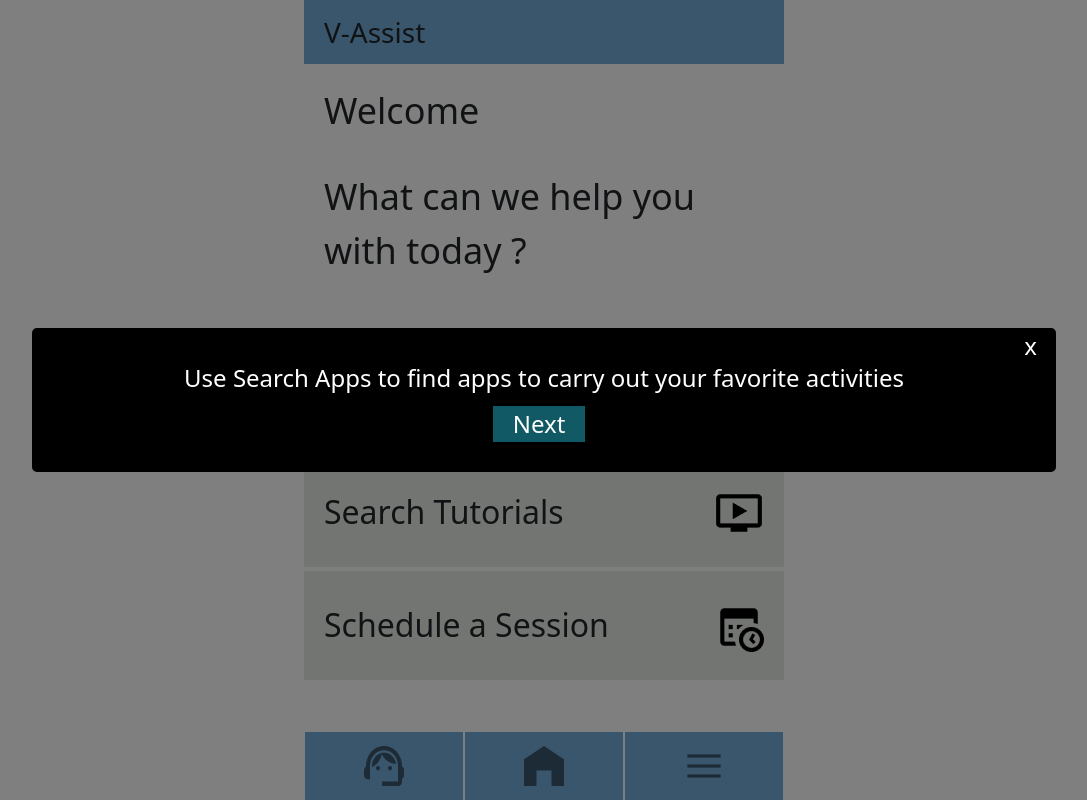
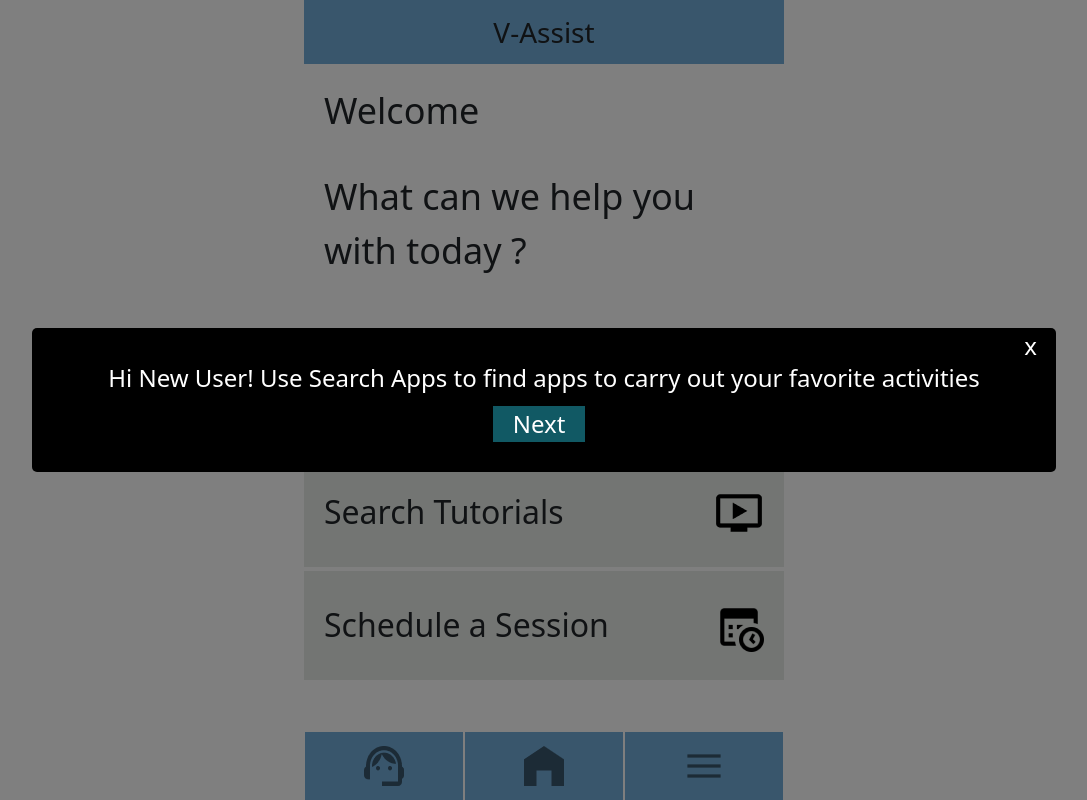
Before and after one commit to guptavashisht24/dp-hci, a React (Create React App) app: page / in a window 1280 px wide. Shown: the whole page, without its empty margins (96-1183 px from the left). Built offline with nearby package versions, Linux system fonts and the light colour scheme.

Commit message:
add header styles

```diff
--- a/src/components/Header/index.css
+++ b/src/components/Header/index.css
@@ -7,18 +7,21 @@
     background-color: #73ADD8;
     height: 8vh;
     display: flex;
-    justify-content: flex-start;
+    justify-content: center;
     align-items: center;
     font-style: normal;
     font-weight: 400;
     font-size: 28px;
     line-height: 34px;
-    padding-left: 20px;
 }
 .headerBack{
-    height: 8vh;
-    display: flex;
-    justify-content: space-between;
-    align-items: center;
-    font-style: normal;
+    position : absolute;
+    left : 5px;
+    top : 1.25vh;
 }
+.w60{
+    width: 60%;
+}
+.w20{
+    width: 30%!important;
+}
--- a/src/components/Header/index.js
+++ b/src/components/Header/index.js
@@ -1,4 +1,4 @@
-import React, {useState} from "react";
+import React, { useState } from "react";
 import './index.css'
 import { Link } from "react-router-dom";
 import MenuImg from '../../images/menu.png'
@@ -9,23 +9,26 @@
 import { useNavigate } from "react-router-dom";
 
 
-function Header({type}) {
+function Header({ type }) {
     let navigate = useNavigate();
-    const showBackHeader = type && type=='back'
+    const showBackHeader = type && type == 'back'
+    const withBack = <div className="header">
+        <div className="w20" onClick={() => navigate(-1)}>
+            <img src={Back} />
+        </div>
+        <div className="flex w60">
+            <Link to={"/"}>V-Assist</Link>
+        </div>
+    </div>
 
+    const noBack = <div className="header">
+    <div className="flex">
+        <Link to={"/"}>V-Assist</Link>
+    </div>
+</div>
     return (
         <div>
-        {!showBackHeader && <div className="header">
-            <>V-Assist</>
-        </div>}
-         {showBackHeader && <div className="headerBack">
-             <div onClick={() => navigate(-1)}>
-                 <img src={Back}/>
-             </div>
-             <div>
-             <img src={Close}/>
-             </div>
-        </div>}
+            {type == "noback"?noBack:withBack}
         </div>
     )
 }
--- a/src/components/Onboard/index.js
+++ b/src/components/Onboard/index.js
@@ -2,7 +2,7 @@
 import './index.css'
 
 
-const data = ["Use Search Apps to find apps to carry out your favorite activities", "Use Search Tutorial to find video tutorials on Youtube", "Schedule a Session to learn apps from a volunteer"]
+const data = ["Hi New User! Use Search Apps to find apps to carry out your favorite activities", "Use Search Tutorial to find video tutorials on Youtube", "Schedule a Session to learn apps from a volunteer"]
 
 function Onboard({ hide }) {
 
--- a/src/pages/HomePage/index.js
+++ b/src/pages/HomePage/index.js
@@ -20,7 +20,7 @@
     })
     return (
         <div>
-            <Header />
+            <Header type="noback" />
             <div className="introSection">
                 <div>
                     Welcome
```
